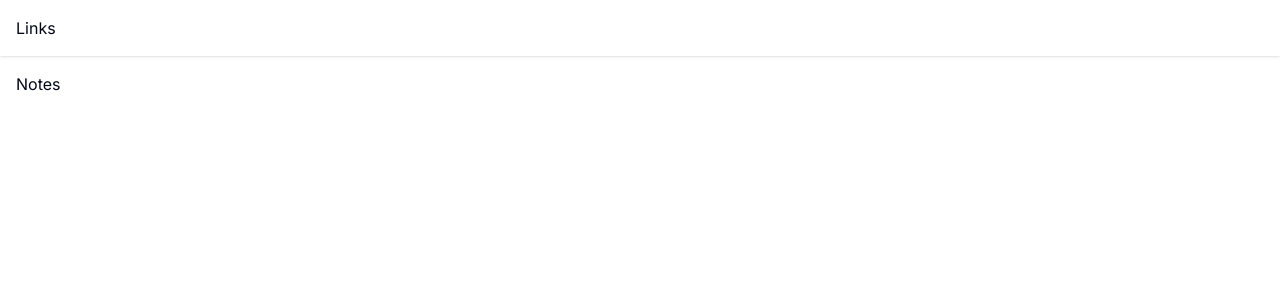
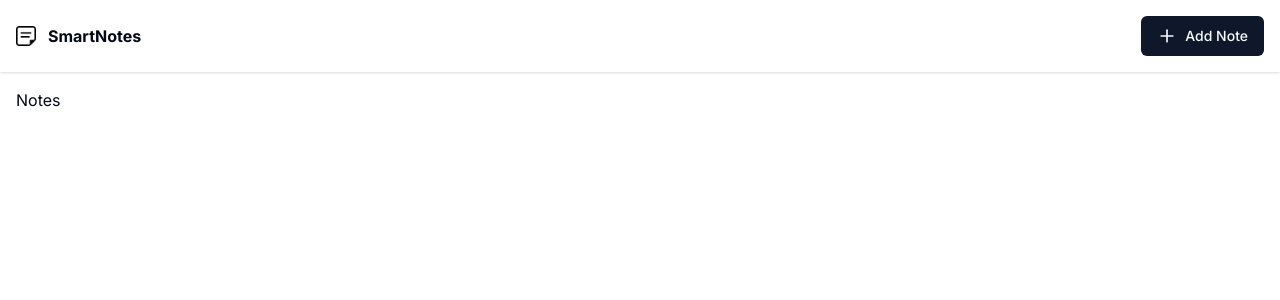
Before and after one commit to hebahiari/ai-notes, a Next.js app: page /notes in a window 1280 px wide. Shown: the top 300 px of the page. Built offline with nearby package versions, Linux system fonts and the light colour scheme.

Commit message:
updated navbar

```diff
--- a/src/app/notes/NavBar.tsx
+++ b/src/app/notes/NavBar.tsx
@@ -1,13 +1,33 @@
-import React from "react";
+import Image from "next/image"
+import Link from "next/link"
+import logo from "@/assets/logo.png"
+import { UserButton } from "@clerk/nextjs"
+import { Button } from "@/components/ui/button"
+import { Plus } from "lucide-react"
 
 const NavBar = () => {
   return (
     <div className="p-4 shadow">
       <div className="flex max-w-7xl flex-wrap items-center justify-between gap-3">
-        Links
+        <Link href="/notes" className="flex items-center gap-3">
+          <Image src={logo} alt="SmartNotes" width={20} height={20} />
+          <span className="font-bold">SmartNotes</span>
+        </Link>
+        <div className='flex items-center gap-3'>
+          <Button>
+            <Plus size={20} className="mr-2" />
+            Add Note
+          </Button>
+          <UserButton
+            afterSignOutUrl="/"
+            appearance={{
+              elements: { avatarBox: { width: '2.5rem', height: '2.5rem' } }
+            }}
+          />
+        </div>
       </div>
     </div>
-  );
-};
+  )
+}
 
-export default NavBar;
+export default NavBar
```
Also changed, not shown: src/assets/logo.png (added).
